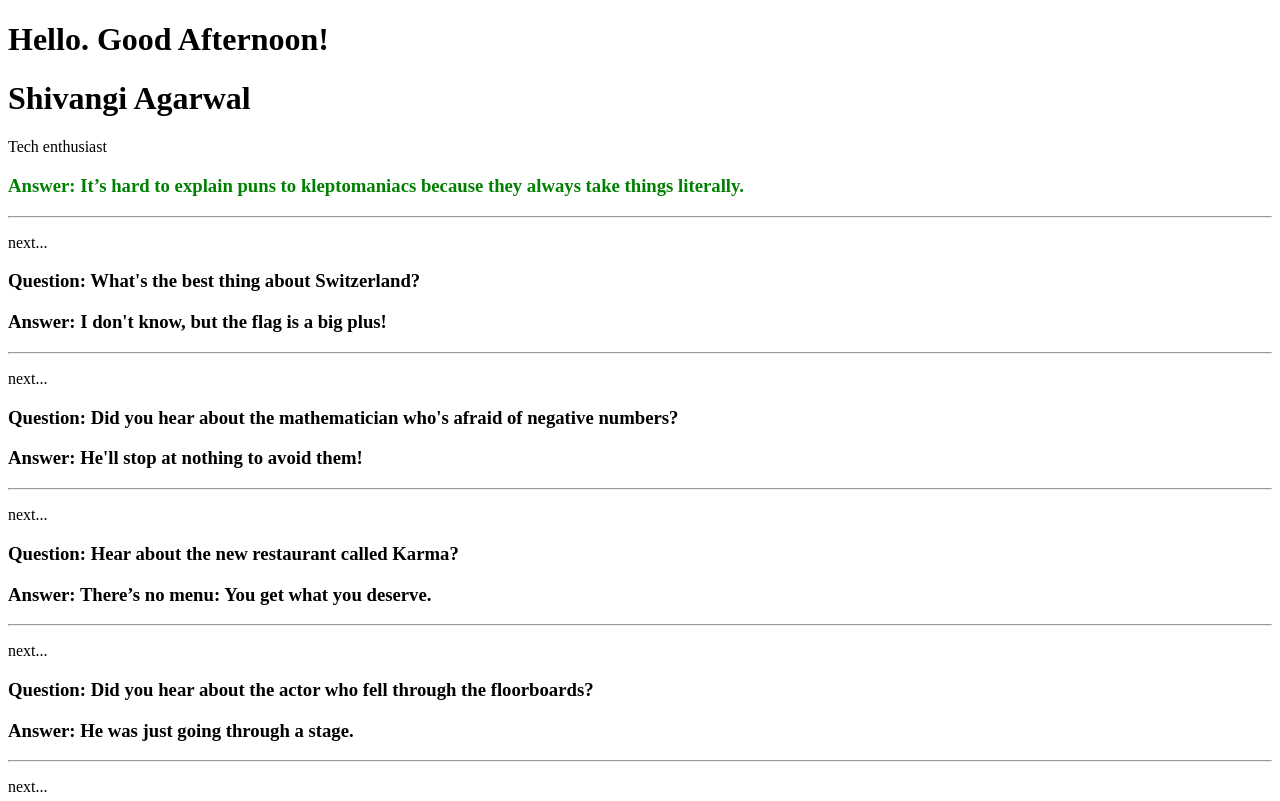
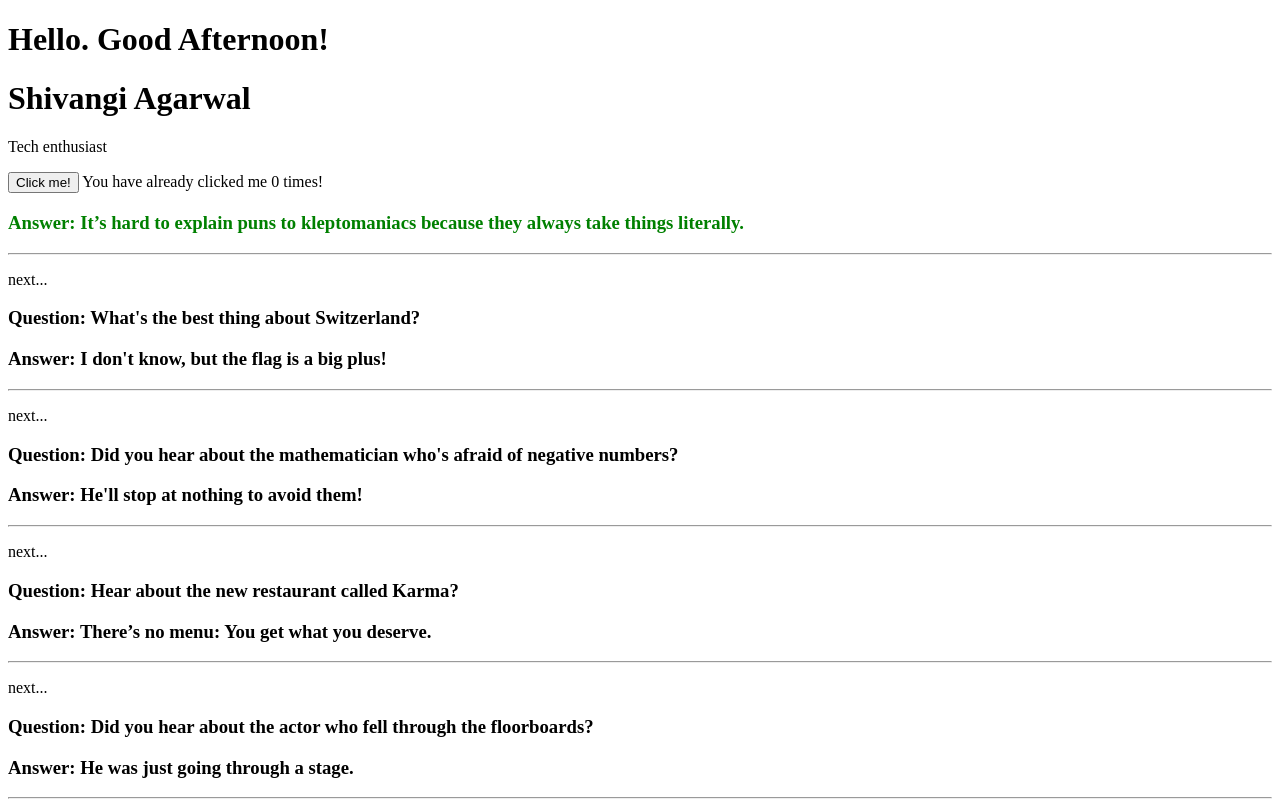
Before and after one commit to shivangi14/reactjs_basics, a React (Create React App) app: page / in a window 1280 px wide. Shown: the top 801 px of the page. Built offline with nearby package versions, Linux system fonts and the light colour scheme.

Commit message:
state modification, class methods  and event handlers added

```diff
--- a/src/components/Main.js
+++ b/src/components/Main.js
@@ -1,10 +1,11 @@
-import React from "react"
+import React,{Component} from "react"
 
 import MyInfo from "./MyInfo"
 import Joke from "./Joke"
 import jokesData from "./jokesData"
 
-function Main(){
+class Main extends Component{
+    mapJokes(){
         const jokesComponents = jokesData.map(joke => {
                 const data = <div key={joke.id}>
                                 <Joke question={joke.question} punchLine={joke.punchLine} />
@@ -12,12 +13,18 @@ function Main(){
                              </div>
                 return data
             })
+        return jokesComponents
+    }
+
+    render(){
+        let mappedJokes = this.mapJokes()
         return(
                 <main>
                     <MyInfo />
-            {jokesComponents}
+                    {mappedJokes}
                 </main>
             )
     }
+}
 
 export default Main
--- a/src/components/MyInfo.js
+++ b/src/components/MyInfo.js
@@ -1,12 +1,29 @@
 import React from "react"
 
-function MyInfo(){
+class MyInfo extends React.Component{
+    constructor(){
+        super()
+        this.state = {value :0}
+        this.handleClick = this.handleClick.bind(this)
+    }
+
+    handleClick(){
+        this.setState(prevState =>{
+            return {
+                value : prevState.value +1
+            }
+        })
+    }
+    render(){
         return(
             <div>
                 <h1>Shivangi Agarwal</h1>
                 <p>Tech enthusiast</p>
+                <span><button onClick={this.handleClick}>Click me!</button> You have already clicked me {this.state.value} times!</span>
             </div>
           )
     }
 
+}
+
 export default MyInfo
```
Lines whose indentation alone changed are shown as unchanged.
